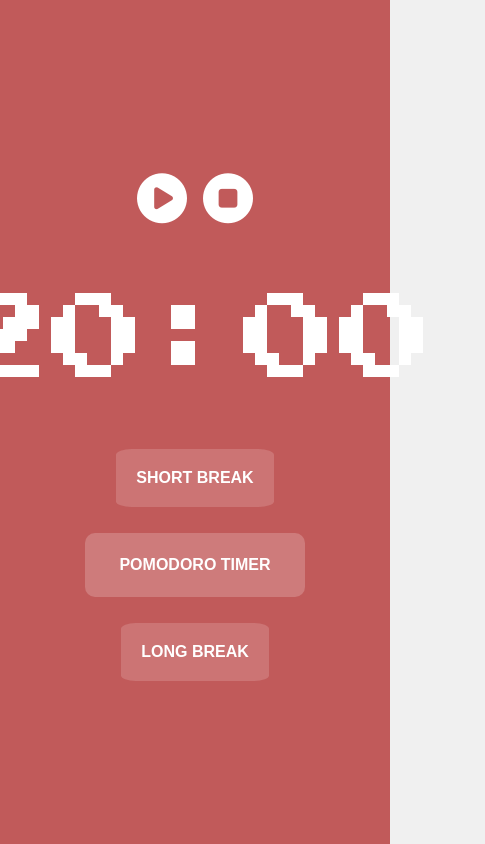
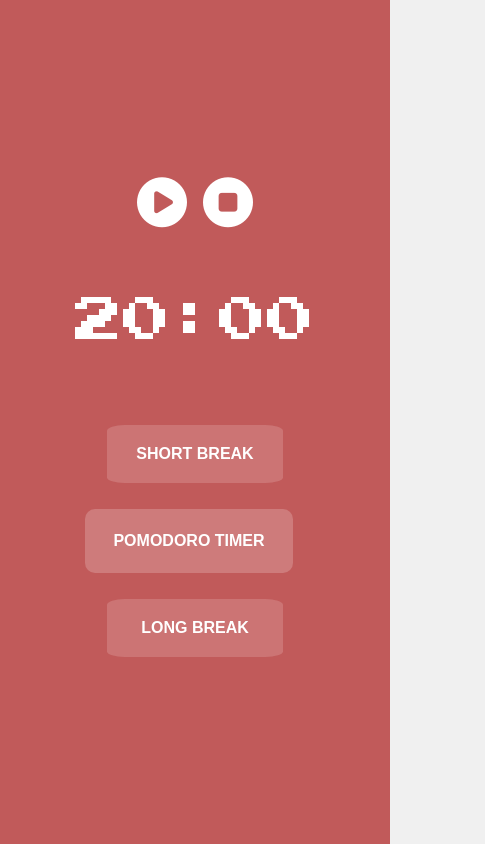
Before and after one commit to mihelin105/Pomodoro-App, a plain HTML site: page index.html in a window 390 px wide. Shown: the whole page, 485 px wide, since content can reach past the window. Drawn offline with nearby package versions, Linux system fonts and the light colour scheme.

Commit message:
Added mobile view

```diff
--- a/style.css
+++ b/style.css
@@ -114,3 +114,26 @@
 .custom-options .option:hover {
   background-color: rgba(255, 255, 255, 0.2);
 }
+
+@media only screen and (max-width: 650px) {
+  #page {
+    height: 100vh;
+    width: 100vw;
+  }
+
+  .pomo-clock {
+    font-size: 3rem;
+  }
+
+  .pomo-schedule {
+    flex-direction: column;
+    gap: 1rem;
+    padding: 20px;
+  }
+
+  .pomo-schedule button,
+  .custom-selected {
+    width: 80%;
+    font-size: 1rem;
+  }
+}
```
